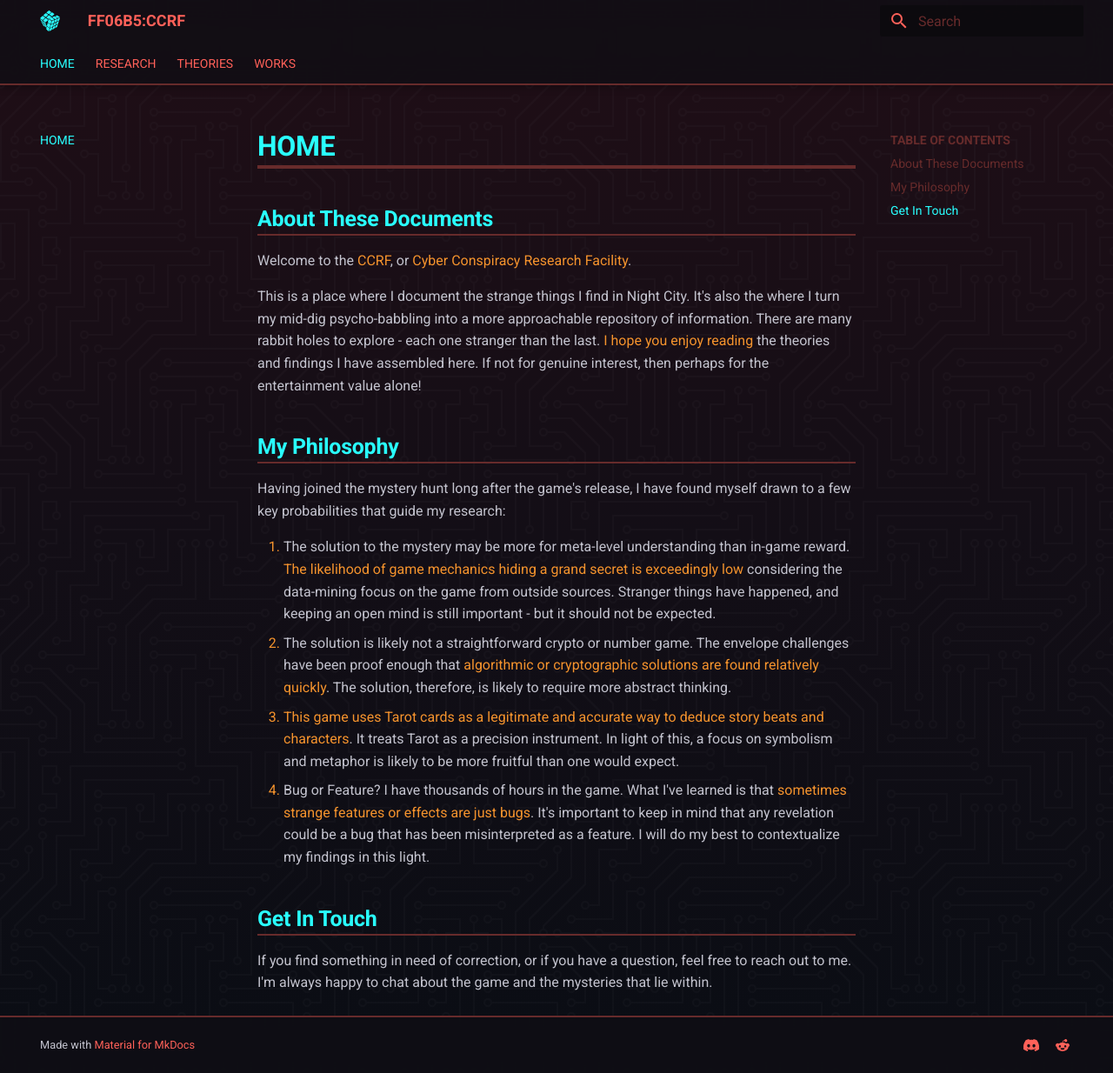
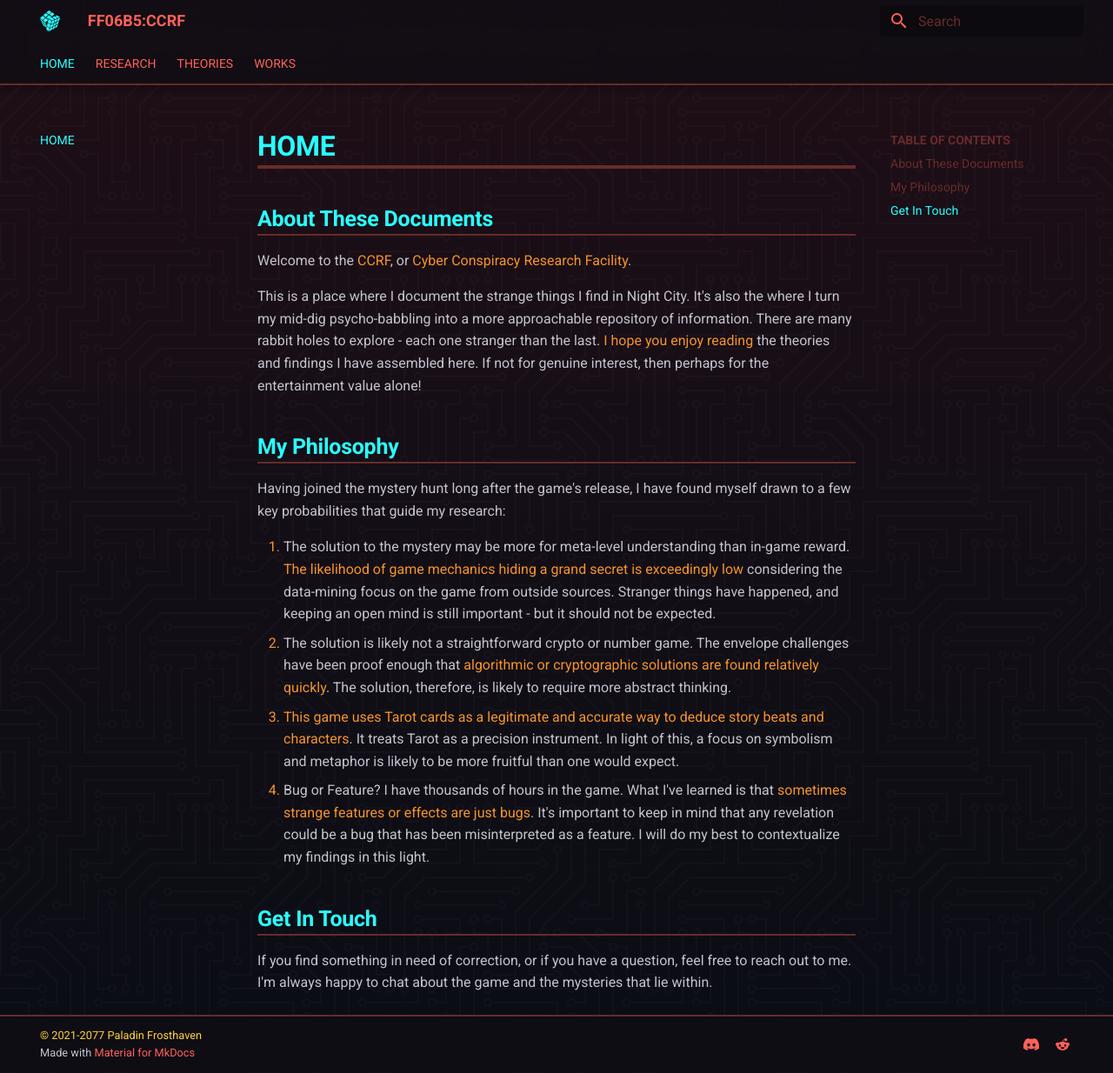
Before and after one commit to Frosthaven/cyberpunk-ff06b5-research, an MkDocs documentation site: the page built from docs/index.md, in a window 1280 px wide and 1234 px high. Shown: the whole window at 87% size. Built offline with MkDocs 1.6.1 and Material for MkDocs 9.7.7, drawn with Linux system fonts in a browser that asks for light colours; comment, search, counter and statistics services are not loaded.

Commit message:
added copyright

```diff
--- a/docs/assets/custom.css
+++ b/docs/assets/custom.css
@@ -359,3 +359,6 @@ a.md-source:hover {
 .md-search__input::placeholder {
   color: var(--custom-color-primary-dark) !important;
 }
+.md-copyright__highlight {
+  color: var(--custom-color-tertiary) !important;
+}
--- a/mkdocs.yml
+++ b/mkdocs.yml
@@ -36,3 +36,4 @@ extra:
       link: https://discordapp.com/users/141906786750955521
     - icon: fontawesome/brands/reddit-alien
       link: https://www.reddit.com/user/___Paladin___
+copyright: '© 2021-2077 Paladin Frosthaven'
```
